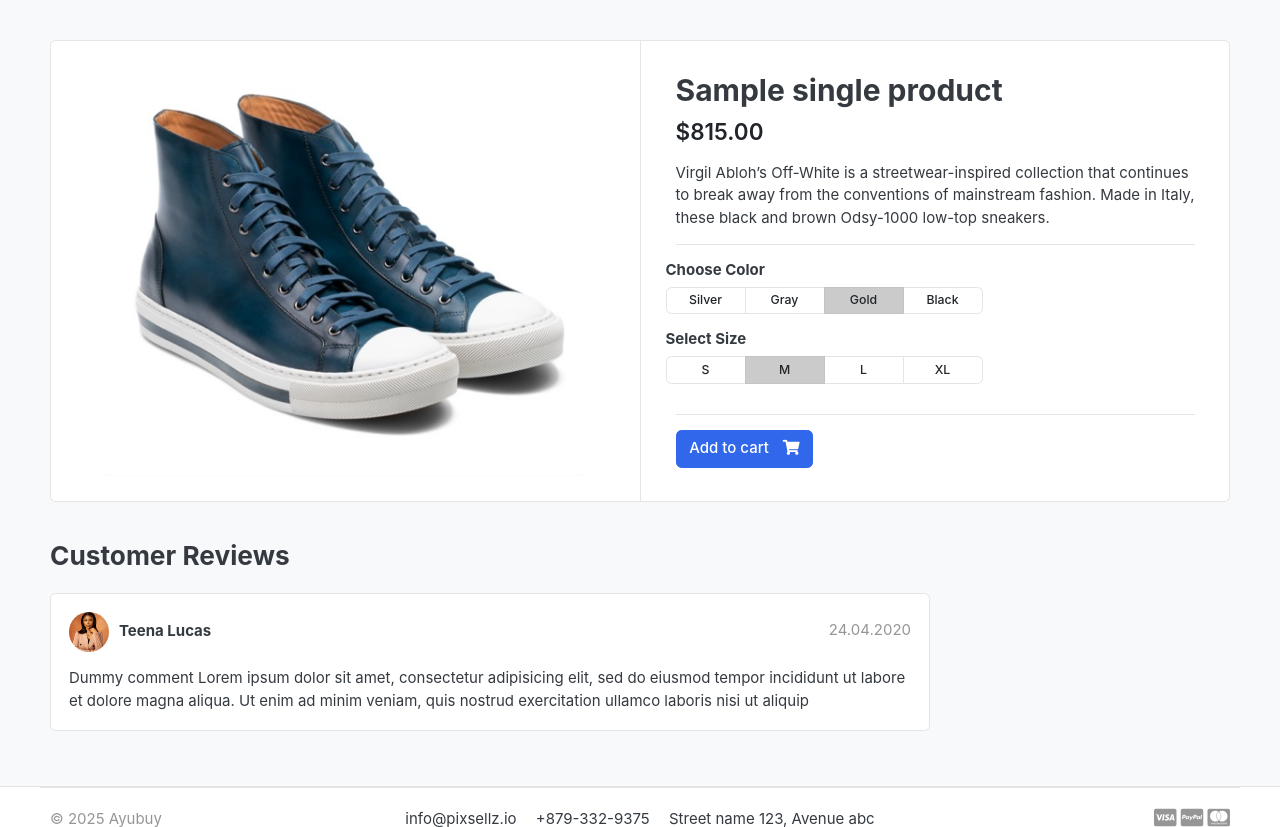
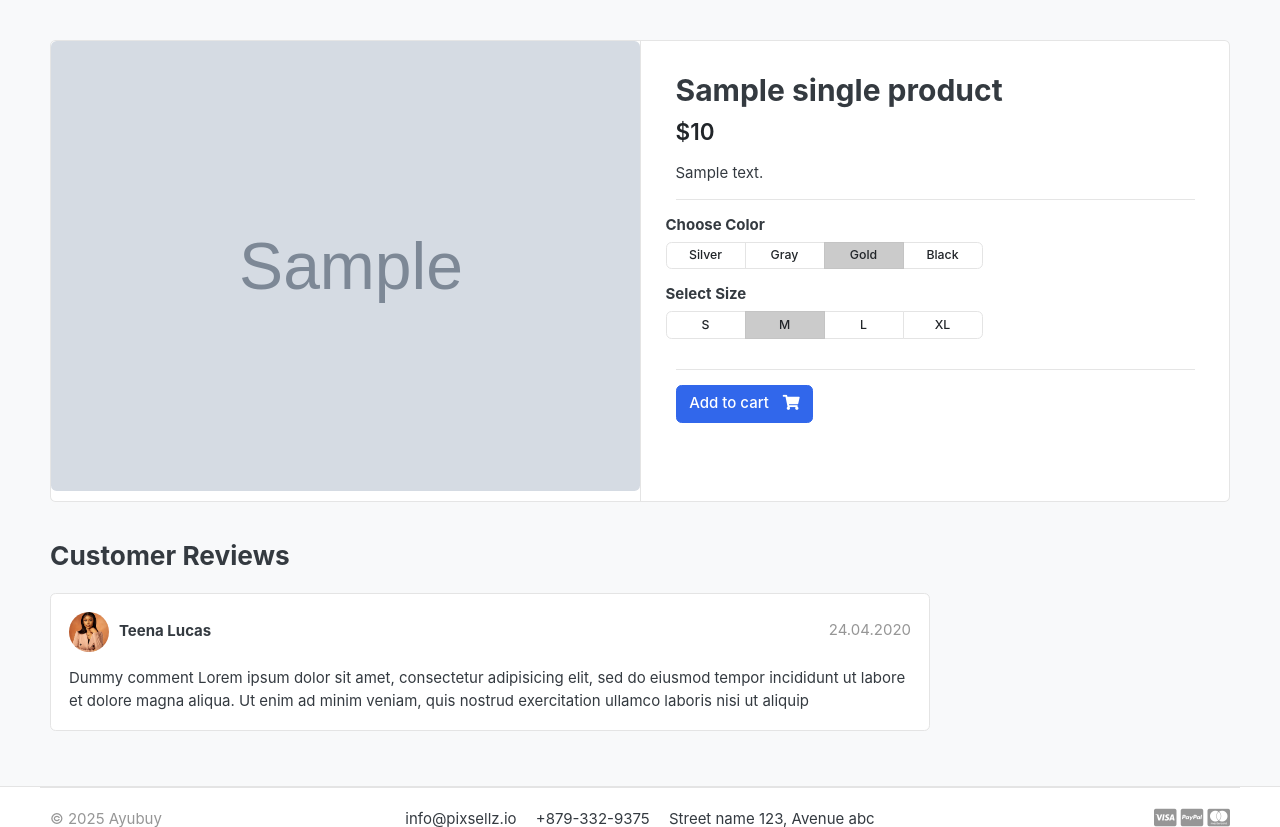
Before and after one commit to asileayuba/100-days-of-code, a Django app: template Ayubuy/templates/store/product_detail.html in a window 1280 px wide. Shown: the part 118-945 px from the top of the page. Run offline with Django 3.2, Linux system fonts and the light colour scheme; the template is opened without the code that fills it: most values are stand-ins (such as "Sample title", 1, 10 or a date in 2020); grey boxes marked "Sample" are stand-in pictures; some libraries are stand-ins or nearby versions; some web fonts are replaced.

Commit message:
Day 68: Implementing Product Detail Page & Creating Templates

```diff
--- a/Ayubuy/templates/store/product_detail.html
+++ b/Ayubuy/templates/store/product_detail.html
@@ -12,7 +12,7 @@
         <aside class="col-md-6">
           <article class="gallery-wrap">
             <div class="img-big-wrap">
-              <a href="#"><img src="{% static './images/items/12.jpg' %}" /></a>
+              <a href="#"><img src="{{ single_product.images.url }}" /></a>
             </div>
             <!-- img-big-wrap.// -->
           </article>
@@ -23,14 +23,11 @@
             <h2 class="title">{{ single_product.product_name }}</h2>
 
             <div class="mb-3">
-              <var class="price h4">$815.00</var>
+              <var class="price h4">${{ single_product.price }}</var>
             </div>
 
             <p>
-              Virgil Abloh’s Off-White is a streetwear-inspired collection that
-              continues to break away from the conventions of mainstream
-              fashion. Made in Italy, these black and brown Odsy-1000 low-top
-              sneakers.
+              {{ single_product.description}}
             </p>
 
             <hr />
```
